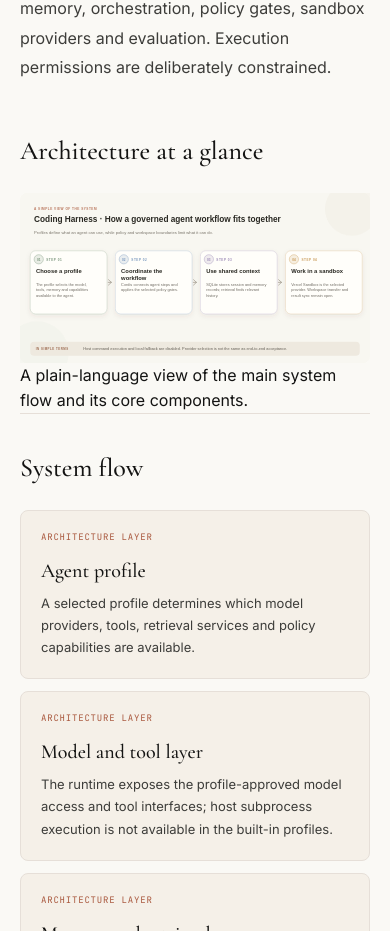
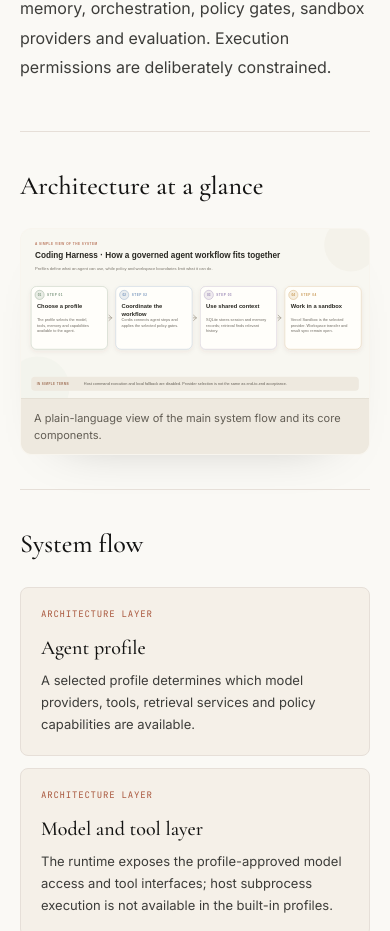
Before and after one commit to yash936936/Personal-Portfolio, a React (Vite) app in the folder portfolio/: page /work/coding-harness in a window 390 px wide. Shown: the part 856-1787 px from the top of the page. Built offline with nearby package versions, Linux system fonts and the light colour scheme; no server answers.

Commit message:
style(work): add responsive architecture diagram to project pages

```diff
--- a/portfolio/src/pages/ProjectDetail.css
+++ b/portfolio/src/pages/ProjectDetail.css
@@ -7,7 +7,7 @@
 .project-detail__eyebrow { display: block; margin-bottom: 14px; color: var(--color-primary-active); font-family: var(--font-code); font-size: 10px; letter-spacing: 1px; text-transform: uppercase; }
 .project-detail__intro h2 { max-width: 520px; color: var(--color-ink); font-family: var(--font-display); font-size: clamp(34px, 4.4vw, 54px); font-weight: 500; letter-spacing: -.04em; line-height: 1.04; }
 .project-detail__intro > p { color: var(--color-body); font-size: 16px; line-height: 1.85; }
-.project-detail__flow-section, .project-detail__components, .project-detail__decisions, .project-detail__evidence, .project-detail__limits, .project-detail__stack, .project-detail__references { padding: 34px 0; border-top: 1px solid var(--color-hairline); }
+.project-detail__diagram-section, .project-detail__flow-section, .project-detail__components, .project-detail__stack, .project-detail__references { padding: 34px 0; border-top: 1px solid var(--color-hairline); }
 .project-detail h3 { margin-bottom: 22px; color: var(--color-ink); font-family: var(--font-display); font-size: clamp(26px, 3vw, 34px); font-weight: 500; }
 .project-detail__flow { display: grid; grid-template-columns: repeat(3, minmax(0, 1fr)); gap: 12px; }
 .project-detail__flow-step { min-width: 0; padding: 20px; border: 1px solid var(--color-hairline); border-radius: var(--radius-md); background: var(--color-surface-soft); }
@@ -17,14 +17,8 @@
 .project-detail__component-grid { display: grid; grid-template-columns: repeat(2, minmax(0, 1fr)); gap: 14px; }
 .project-detail__component { padding: 24px; border: 1px solid var(--color-hairline); border-radius: var(--radius-md); background: var(--color-surface-soft); }
 .project-detail__component h4 { margin-bottom: 10px; color: var(--color-ink); font-size: 21px; font-weight: 500; }
-.project-detail__component ul, .project-detail__decisions ul, .project-detail__evidence ul, .project-detail__limits ul { display: grid; gap: 9px; margin-top: 16px; padding-left: 18px; list-style: disc; }
-.project-detail__component li, .project-detail__decisions li, .project-detail__evidence li, .project-detail__limits li { color: var(--color-body); font-size: 13px; line-height: 1.7; }
-.project-detail__decisions, .project-detail__evidence { display: grid; grid-template-columns: .7fr 1.3fr; gap: 32px; }
-.project-detail__decisions h3, .project-detail__evidence h3 { margin-bottom: 0; }
-.project-detail__decisions ul, .project-detail__evidence ul { margin-top: 0; }
-.project-detail__limits { padding: 28px; margin-top: 4px; border: 1px solid color-mix(in srgb, #c58c56 40%, var(--color-hairline)); border-radius: var(--radius-md); background: color-mix(in srgb, #c58c56 8%, var(--color-canvas)); }
-.project-detail__limits h3 { color: #9c673b; }
-.project-detail__limits ul { margin-top: 0; }
+.project-detail__component ul { display: grid; gap: 9px; margin-top: 16px; padding-left: 18px; list-style: disc; }
+.project-detail__component li { color: var(--color-body); font-size: 13px; line-height: 1.7; }
 .project-detail__stack > div { display: flex; flex-wrap: wrap; gap: 8px; }
 .project-detail__stack span { padding: 7px 11px; border: 1px solid var(--color-hairline); border-radius: var(--radius-pill); color: var(--color-muted); background: var(--color-surface-soft); font-family: var(--font-code); font-size: 10px; }
 .project-detail__reference-list { display: flex; flex-wrap: wrap; gap: 14px 24px; }
@@ -32,12 +26,34 @@
 .project-detail__reference-list a:hover, .project-detail__topline a:hover, .project-detail__bottom a:hover { color: var(--color-ink); }
 .project-detail__bottom { display: flex; justify-content: space-between; gap: 20px; padding-top: 26px; border-top: 1px solid var(--color-hairline); }
 @media (max-width: 820px) {
- .project-detail__intro, .project-detail__decisions, .project-detail__evidence { grid-template-columns: 1fr; gap: 20px; }
+ .project-detail__intro { grid-template-columns: 1fr; gap: 20px; }
  .project-detail__flow { grid-template-columns: repeat(2, minmax(0, 1fr)); }
 }
 @media (max-width: 600px) {
  .project-detail__flow, .project-detail__component-grid { grid-template-columns: 1fr; }
  .project-detail__topline { align-items: flex-start; flex-direction: column; }
  .project-detail__bottom { flex-direction: column; }
- .project-detail__limits { padding: 20px; }
 }
+
+.project-detail__diagram-section { padding: 34px 0; border-top: 1px solid var(--color-hairline); }
+.project-detail__diagram {
+  overflow: hidden;
+  margin: 0;
+  border: 1px solid rgba(245, 235, 224, .16);
+  border-radius: 18px;
+  background: #f8f7f1;
+  box-shadow: 0 22px 55px -44px rgba(0, 0, 0, .35);
+}
+.project-detail__diagram img { display: block; width: 100%; height: auto; }
+.project-detail__diagram figcaption {
+  padding: 13px 18px;
+  border-top: 1px solid #e4dfd4;
+  background: #eee9df;
+  color: #625d54;
+  font-size: 12px;
+  line-height: 1.5;
+}
+@media (max-width: 600px) {
+  .project-detail__diagram { border-radius: 12px; }
+  .project-detail__diagram figcaption { padding: 11px 13px; font-size: 11px; }
+}
```
